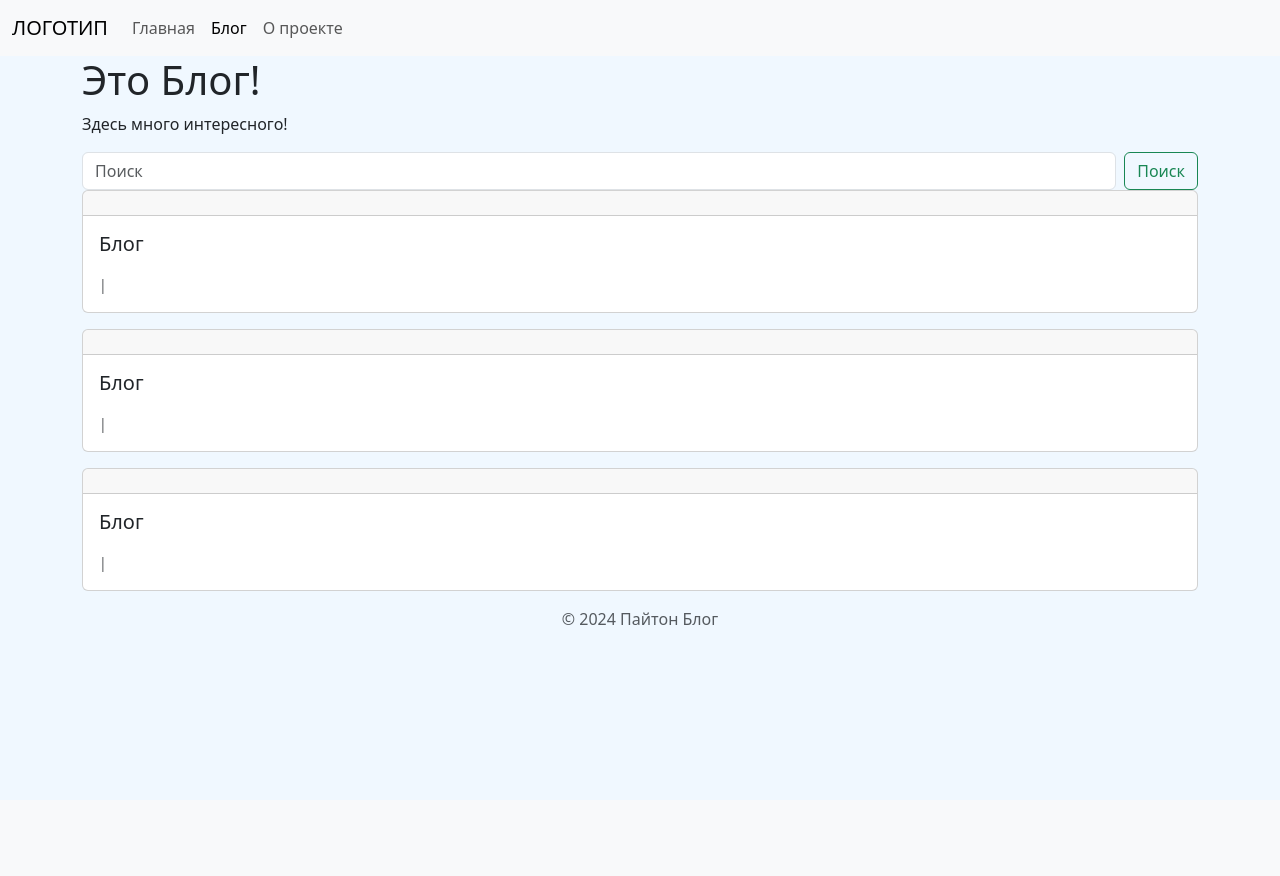
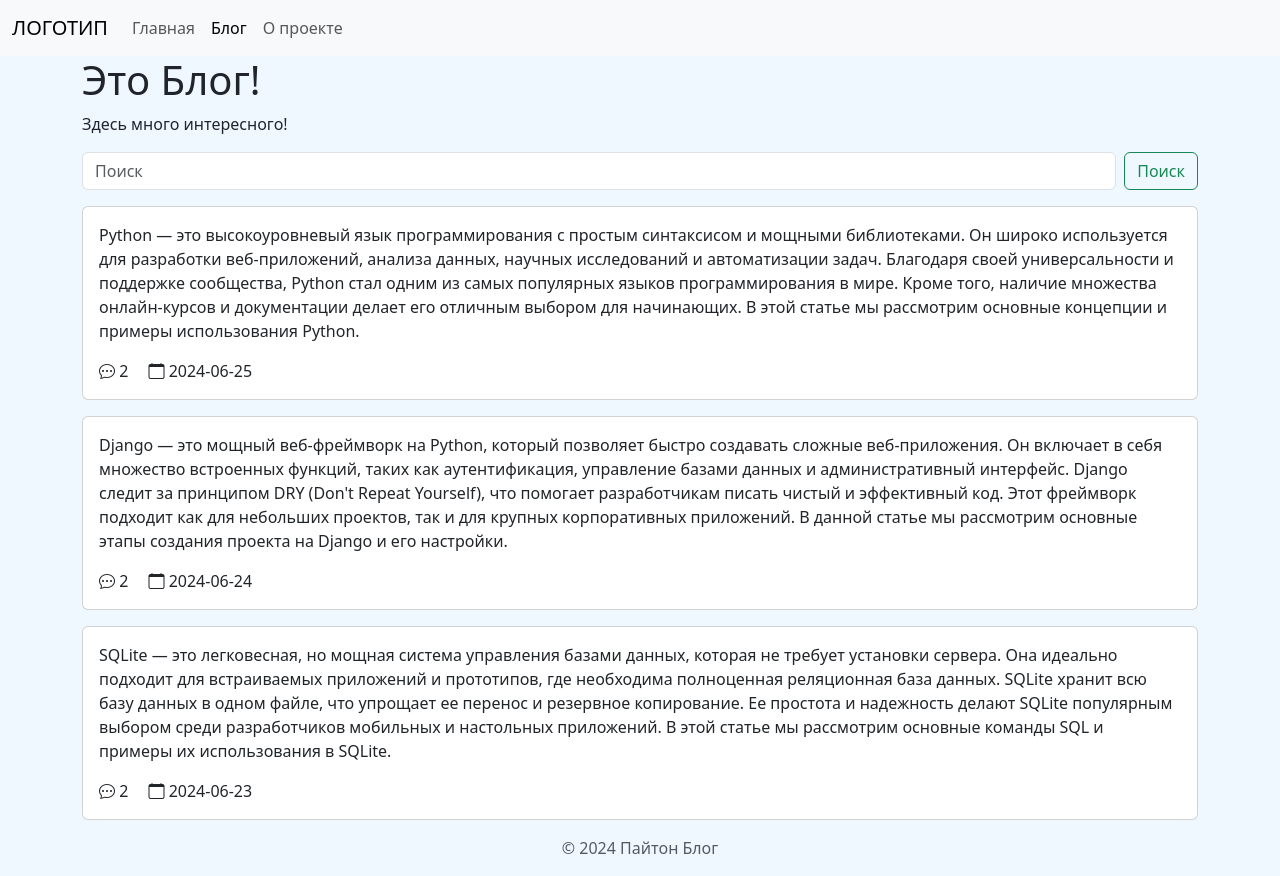
Before and after one commit to PAST666/django_315my, a Django app: page /blog/ in a window 1280 px wide. Before the commit the page ends 625 px from the top, so only its background shows below. Run offline with Django 5.2, Linux system fonts and the light colour scheme; some libraries are stand-ins or nearby versions.

Commit message:
наполнили циклом посты

```diff
--- a/myproject/python_blog/templates/includes/post_preview.html
+++ b/myproject/python_blog/templates/includes/post_preview.html
@@ -1,14 +1,22 @@
-<div>
-  <div class="card mb-3">
-    <div class="card-header">
-      <h5>{{ category }}</h5>
-    </div>
-    <div class="card-body">
-      <h5 class="card-title">{{ title }}</h5>
-      <p class="card-text">{{ text }}</p>
-      <p class="card-text">
-        <small class="text-muted">{{ author }} | {{ published_date }}</small>
-      </p>
+{% comment %} {% load markdown_to_html %} {% endcomment %}
+<div class="card h-100 mt-3 mb-3">
+  <div class="card-body">
+    {% comment %} <h5 class="card-title">{% markdown_to_html post.title %}</h5>
+    <p class="card-text">{% markdown_to_html post.text|truncatewords:30 %}</p> {% endcomment %}
+    <p class="card-text">{{ post.text }}</p>
+    <div class="d-flex justify-content-between align-items-center">
+      <div>
+        <span class="me-3"><i class="bi bi-chat-dots"></i> {{ post.comments|length }}</span>
+        <span><i class="bi bi-calendar"></i> {{ post.published_date }}</span>
+      </div>
+      {% comment %} <div>
+        <a href="{% url 'post_detail' post.slug %}" class="btn btn-dark d-block d-md-none">
+            <i class="bi bi-arrow-right"></i>
+        </a>
+        <a href="{% url 'post_detail' post.slug %}" class="btn btn-dark d-none d-md-block">
+            Читать далее
+        </a>
+      </div> {% endcomment %}
     </div>
   </div>
 </div>
--- a/myproject/python_blog/views.py
+++ b/myproject/python_blog/views.py
@@ -9,20 +9,19 @@
     3: "Flask, бегите, глупцы!",
 }
 
+USERS_COUNT = 10
+
 menu = [
     {
         "name":"Главная",
-        "url":"/",
         "alias":"main",
     },
         {
         "name":"Блог",
-        "url":"blog",
         "alias":"blog",
     },
         {
         "name":"О проекте",
-        "url":"about",
         "alias":"about",
     }
 ]
@@ -101,6 +100,7 @@
 
 def about(request):
     context={
+        "users_count": USERS_COUNT,
         "menu":menu,
         "page_alias": "about",
         "title": "О нас"
```
